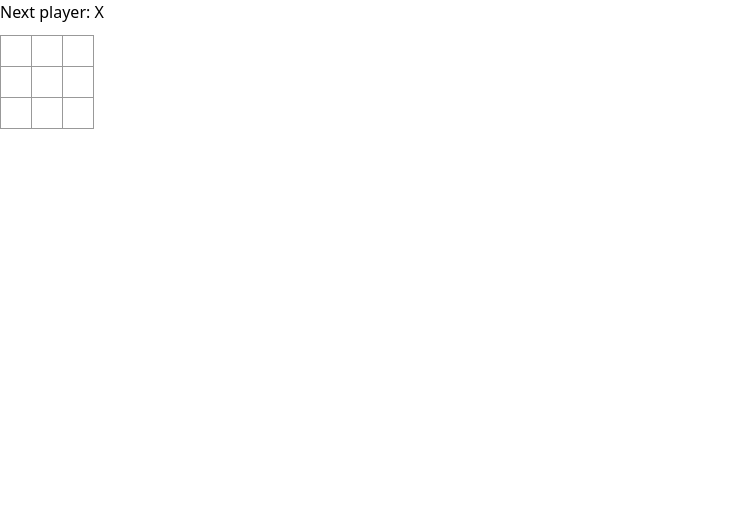
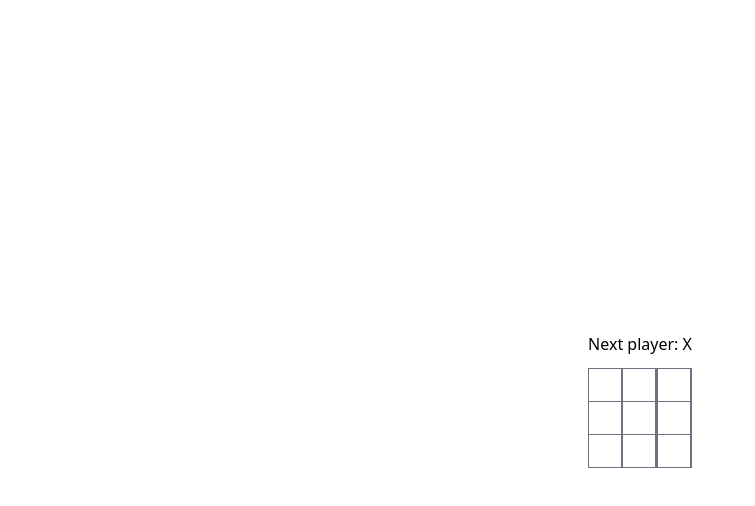
Before and after one commit to pikarin/react-ts-tic-tac-toe, a React (Vite) app: page / in a window 1280 px wide. Shown: the top 506 px of the page, without its empty margins (0-755 px from the left). Built offline with nearby package versions, Linux system fonts and the light colour scheme.

Commit message:
style using css grid

```diff
--- a/src/App.tsx
+++ b/src/App.tsx
@@ -1,14 +1,12 @@
-import GameBoard from "./GameBoard"
+import GameBoard from './GameBoard'
 
 const App: React.FC = () => {
   return (
-    <main className="game">
+    <main className="grid min-h-screen place-content-center">
       <section className="game-board">
         <GameBoard />
       </section>
-      <section className="game-info">
-        {/* Game Info */}
-      </section>
+      <section className="ml-5">{/* Game Info */}</section>
     </main>
   )
 }
--- a/src/GameBoard.tsx
+++ b/src/GameBoard.tsx
@@ -3,9 +3,7 @@ import calculateWinner from './calculateWinner'
 import GameBoardSquare from './GameBoardSquare'
 
 const GameBoard: React.FC = () => {
-  const [squares, setSquares] = useState<SquareContent[]>(
-    Array(9).fill(null)
-  )
+  const [squares, setSquares] = useState<SquareContent[]>(Array(9).fill(null))
   const [xIsNext, setXIsNext] = useState<boolean>(true)
 
   const handleClick = (i: number): void => {
@@ -35,21 +33,11 @@ const GameBoard: React.FC = () => {
 
   return (
     <div>
-      <div className="status">{status}</div>
-      <div className="board-row">
-        {renderSquare(0)}
-        {renderSquare(1)}
-        {renderSquare(2)}
-      </div>
-      <div className="board-row">
-        {renderSquare(3)}
-        {renderSquare(4)}
-        {renderSquare(5)}
-      </div>
-      <div className="board-row">
-        {renderSquare(6)}
-        {renderSquare(7)}
-        {renderSquare(8)}
+      <div className="mb-3 text-center">{status}</div>
+      <div className="grid grid-cols-3 gap-px border border-gray-500 bg-gray-500">
+        {renderSquare(0)} {renderSquare(1)} {renderSquare(2)}
+        {renderSquare(3)} {renderSquare(4)} {renderSquare(5)}
+        {renderSquare(6)} {renderSquare(7)} {renderSquare(8)}
       </div>
     </div>
   )
--- a/src/GameBoardSquare.tsx
+++ b/src/GameBoardSquare.tsx
@@ -5,7 +5,7 @@ interface Props {
 
 const GameBoardSquare: React.FC<Props> = ({ value, onClick }) => {
   return (
-    <button className="square" onClick={onClick}>
+    <button className="h-8 w-8 border-transparent bg-white p-0 text-center text-2xl font-bold focus:outline-none" onClick={onClick}>
       {value}
     </button>
   )
--- a/src/index.css
+++ b/src/index.css
@@ -14,27 +14,7 @@
 }
 
 @layer components {
-  .board-row {
-    @apply before:clear-both before:table;
-  }
-
-  .status {
-    @apply mb-3;
-  }
-
-  .square {
-    @apply float-left -mr-px -mt-px h-8 w-8 border border-[#999999] bg-white p-0 text-center text-2xl font-bold focus:outline-none;
-  }
-
   .kbd-navigation .square {
     @apply focus:bg-[#dddddd];
   }
-
-  .game {
-    @apply flex flex-row;
-  }
-
-  .game-info {
-    @apply ml-5;
-  }
 }
```
